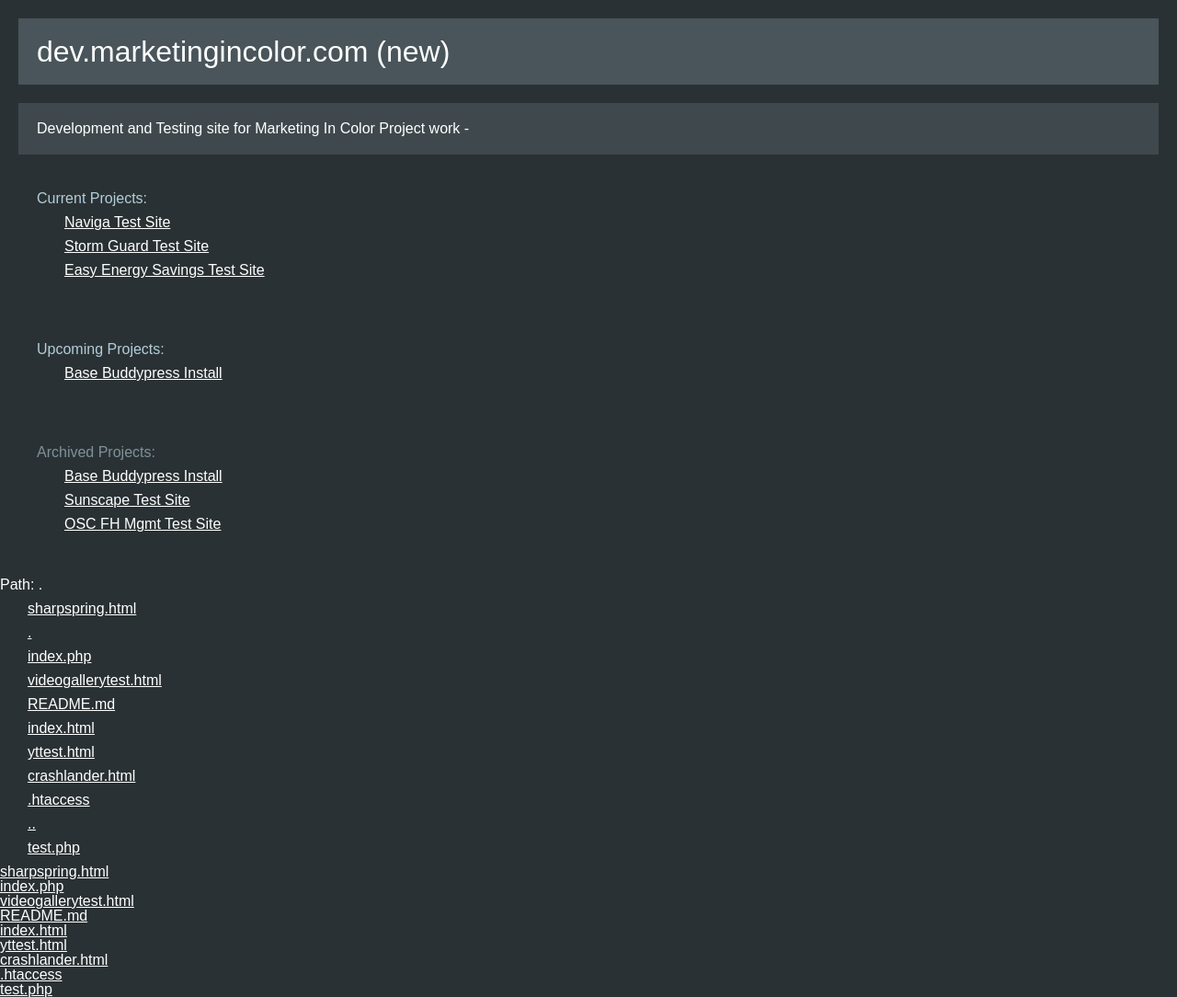
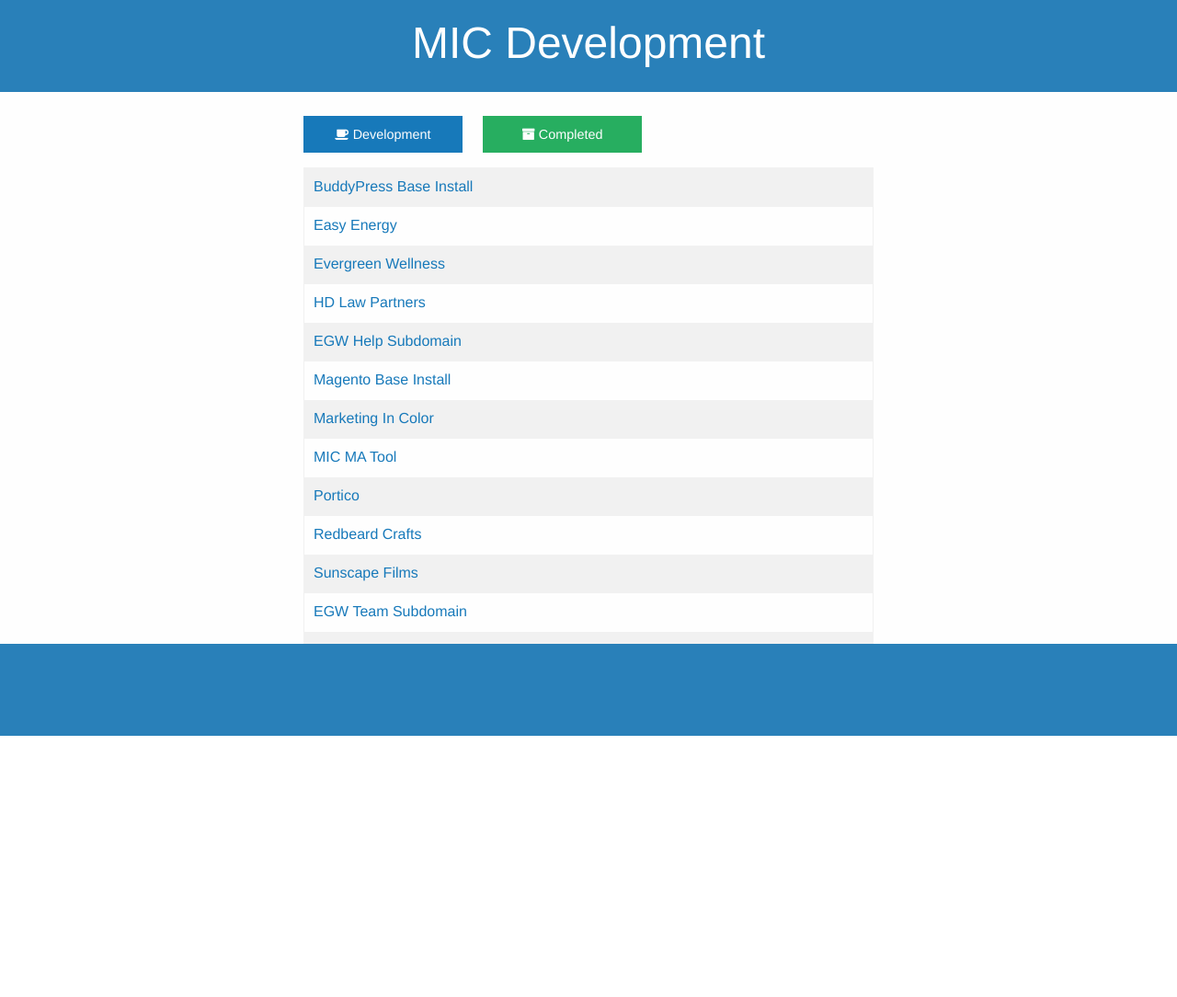
Before and after one commit to marketingincolor/mic-dev-website, a PHP site: page / in a window 1280 px wide. Shown: the whole page at 92% size. After the commit the page ends 800 px from the top, so only its background shows below. Run offline with PHP 8.4, Linux system fonts and the light colour scheme; some libraries are stand-ins or nearby versions.

Commit message:
Added new index file. Changed old index.php to index.php.old Edd does this work as a fix for Issue #1

```diff
--- a/index.php
+++ b/index.php
@@ -1,180 +1,227 @@
-<!DOCTYPE html PUBLIC "-//W3C//DTD HTML 4.01 Transitional//EN" "http://www.w3.org/TR/html4/loose.dtd">
-<html>
+<!DOCTYPE html>
+<html lang="en">
 	<head>
-<meta http-equiv="Content-Type" content="text/html; charset=ISO-8859-1">
-<title>MIC Development and Testing Domain</title>
+
+		<!-- Font Awesome -->
+		<link rel="stylesheet" href="https://maxcdn.bootstrapcdn.com/font-awesome/4.6.3/css/font-awesome.min.css">
+
+		<!-- Foundation -->
+		<link rel="stylesheet" href="https://cdn.jsdelivr.net/foundation/6.2.2/foundation.min.css" />
+
+		<!-- jQuery -->
+		<script src="https://ajax.googleapis.com/ajax/libs/jquery/1.12.4/jquery.min.js"></script>
+
+		<script>
+		$( document ).ready(function() {
+
+			//Default to show only development tables
+			$( '.development').show();
+			$( '.archive' ).hide();
+
+			//Default to change colors
+			$( '.contain-to-grid' ).css( "background-color","#2980b9" );
+
+			//Show Hide on Button Clicks
+			$( "#archive" ).click(function(){
+				$( ".archive" ).show();
+				$( ".archive a" ).css( "color", "#27ae60" );
+				$( ".development" ).hide();
+				$( ".contain-to-grid" ).css( "background-color", "#27ae60" );
+				$( "#development" ).fadeTo( "slow", 0.5, function() {
+					//Animation Complete.
+				});
+				$( "#archive" ).fadeTo("slow", 1, function() {
+					//Animation Complete
+				});
+			});
+
+			$( "#development" ).click(function(){
+				$( ".contain-to-grid" ).css("background-color", "#2980b9" );
+				$( ".development" ).show();
+				$( ".archive" ).hide();
+				$( "#archive" ).fadeTo( "slow", 0.5, function() {
+					//Animation Complete
+				});
+
+				$( "#development" ).fadeTo("slow", 1, function() {
+					//Animation Complete
+				});
+
+			});
+		});
+		</script>
+
+		<!-- CSS -->
 		<style>
-/* http://meyerweb.com/eric/tools/css/reset/
-   v2.0 | 20110126
-   License: none (public domain)
-*/
 
-html, body, div, span, applet, object, iframe,
-h1, h2, h3, h4, h5, h6, p, blockquote, pre,
-a, abbr, acronym, address, big, cite, code,
-del, dfn, em, img, ins, kbd, q, s, samp,
-small, strike, strong, sub, sup, tt, var,
-b, u, i, center,
-dl, dt, dd, ol, ul, li,
-fieldset, form, label, legend,
-table, caption, tbody, tfoot, thead, tr, th, td,
-article, aside, canvas, details, embed,
-figure, figcaption, footer, header, hgroup,
-menu, nav, output, ruby, section, summary,
-time, mark, audio, video {
-margin: 0;
-padding: 0;
-border: 0;
-font-size: 100%;
-font: inherit;
-vertical-align: baseline;
+			* { margin: 0; }
+			html, body { height: 100%; }
+
+			.center { margin: auto; width: 50%; padding: 10px; position: relative; }
+			.container { padding-top:2%; }
+			header { background-color: #7f8c8d; height:100px;}
+			header h1 { color:white; padding-top:1%;}
+
+
+			.page-wrap {
+			  min-height: 100%;
+			  /* equal to footer height */
+			  margin-bottom: -142px;
 			}
-/* HTML5 display-role reset for older browsers */
-article, aside, details, figcaption, figure,
-footer, header, hgroup, menu, nav, section {
+			.page-wrap:after {
+			  content: "";
 			  display: block;
 			}
-body {
-line-height: 1;
+			.site-footer, .page-wrap:after {
+			  height: 142px;
 			}
-ol, ul {
-list-style: none;
-}
-blockquote, q {
-quotes: none;
-}
-blockquote:before, blockquote:after,
-q:before, q:after {
-content: '';
-content: none;
-}
-table {
-border-collapse: collapse;
-border-spacing: 0;
+			.site-footer {
+			  background: orange;
 			}
 
-/* site-specific CSS changes: */
-/* Steel Colour Scheme:
-2A3134 - main bg color
-49555A
-3F494D
-B2CED9
-7E929A
-*/
+			/*footer*/
 
-body {
-font-family: arial, helvetica;
-background-color: #2A3134;
+			.full-width { max-width: 1400px; }
+
+			.footer {
+			  background:#7f8c8d;
+			  width:100%;
+			  height:100px;
+			  position:absolute;
+			  bottom:0;
+			  left:0;
+			}
+
+			.footer i { font-size: 100px; }
+
+			.footer h4 {
+			  color: #fff;
+			  font-size: 1em;
+			  font-weight: 400;
+			  text-transform: uppercase;
+			  margin-top: 2.5rem;
+			  margin-bottom: 10px;
+			}
+
+			.footer p, .footer a {
+			  font-weight: 300;
+			  font-size: .8em;
 			  color: #fff;
 			}
 
-h1 { font-size: 24pt; }
-h2 { font-size: 19pt; }
-h3 { font-size: 16pt; }
-h4 { font-size: 12pt; }
-
-.block { margin: 20px; padding:20px; }
-
-.bc1 { background-color: #49555A; }
-.bc2 { background-color: #3F494D; }
-.bc3 { background-color: #B2CED9; }
-.bc4 { background-color: #7E929A; }
-
-.c0 { color: #2A3134; }
-.c1 { color: #49555A; }
-.c2 { color: #3F494D; }
-.c3 { color: #B2CED9; }
-.c4 { color: #7E929A; }
-
-ul {margin:10px 20px;}
-li {margin:10px;}
-a:link, a:visited {color:#fff;}
-
+			@media only screen and (min-width: 40.063em) {
+			  .footer .columns:nth-child(n+2) {
+			    min-height: 280px;
+			  }
+			}
+			.footer-links {
+			  list-style-type: none;
+			}
+			.footer-links li {
+			  margin-top: .5em;
+			}
 		</style>
 
-<!-- INSERT SHARPSPRING TRACKING CODE -->
-<!--<script type="text/javascript">
-    var _ss = _ss || [];
-    _ss.push(['_setDomain', 'https://koi-16K25SY.sharpspring.com/net']);
-    _ss.push(['_setAccount', 'KOI-1FC22Y0']);
-    _ss.push(['_trackPageView']);
-    (function() {
-        var ss = document.createElement('script');
-        ss.type = 'text/javascript'; ss.async = true;
-        ss.src = ('https:' == document.location.protocol ? 'https://' : 'http://') + 'koi-16K25SY.sharpspring.com/client/ss.js?ver=1.1.1';
-        var scr = document.getElementsByTagName('script')[0];
-        scr.parentNode.insertBefore(ss, scr);
-    })();
-</script>-->
+
+		<!-- The Usual -->
+		<meta charset="UTF-8">
+		<title>MIC | Development</title>
 	</head>
+
 	<body>
-	<div class="block bc1">
-		<h1>dev.marketingincolor.com (new)</h1>
+
+		<!-- Header -->
+		<header class="contain-to-grid">
+			<div class="row">
+				<h1 class="text-center">MIC Development</h1>
 			</div>
 
-	<div class="block bc2">
-		Development and Testing site for Marketing In Color Project work -
+		</header>
+
+		<div class="container center">
+			<?php
+
+	//Finished Sites
+	$finished = array (
+		"Marketing In Color" => "http://www.marketingincolor.com",
+		"Madico" => "http://www.madico.com",
+		"Evergreen Wellness" => "http://www.myevergreenwellness.com",
+		"StormGuard" => "http://www.stormguardrestoration.com",
+		"Redbeard Crafts" => "http://www.redbeardcrafts.com",
+		"Easy Energy" => "http://easyenergysavingtips.com"
+	);
+
+	//Sort $finished sites
+	asort($finished);
+
+	//Development Sites
+	$development = array (
+
+		"EGW Help Subdomain" => "helpegw",
+		"EGW Team Subdomain" => "teamegw",
+		"BuddyPress Base Install" => "buddy",
+		"Easy Energy" => "easyenergy",
+		"Evergreen Wellness" => "egw",
+		"HD Law Partners" => "hdlaw",
+		"Magento Base Install" => "magento",
+		"Marketing In Color" => "mic2015",
+		"MIC MA Tool" => "micmatool",
+		"Portico" => "portico",
+		"Redbeard Crafts" => "redbeard",
+		"Sunscape Films" => "sunscape",
+		"WordPress Test" => "wptest"
+	);
+
+	//Sort $development sites
+	asort($development);
+
+	echo '
+	<table>
+		<tbody>
+				<tr>
+				<a href="#" id="development" class="button radius" style="width:12em;">
+				<i class="fa fa-coffee" aria-hidden="true"></i>
+				Development</a>
+				&nbsp; &nbsp;
+				<a href="#" id="archive" style="width: 12em; background-color: #27ae60;" class="button radius" style="width:12em;">
+				<i class="fa fa-archive" aria-hidden="true"></i>
+				Completed</a>
+				&nbsp; &nbsp;
+
+			</tr>
+	';
+
+
+
+	foreach($development as $name => $link) {
+		echo ("<tr><td class=\"development\"><a href=\"" . "http://dev.marketingincolor.com/" . $link . "\">" . $name . "</a></td></tr>");
+		}
+
+	foreach($finished as $name => $link) {
+		echo ("<tr><td class=\"archive\"><a href=\"" . $link . "\">" . $name . "</a></td></tr>");
+		}
+
+		echo '</tbody></table>';
+?>
+
+
+
 		</div>
 
-	<div class="block c3">
-		Current Projects:
-        <ul>
-            <li><a href="./naviga">Naviga Test Site</a></li>
-            <li><a href="./stormguard">Storm Guard Test Site</a></li>
-            <li><a href="./easyenergy">Easy Energy Savings Test Site</a></li>
-        </ul>
+		<!-- Footer -->
+		<footer class="footer contain-to-grid">
+			<div class="row">
+
 				</div>
 
-	<div class="block c3">
-		Upcoming Projects:
-        <ul>
-            <li><a href="./buddy">Base Buddypress Install</a></li>
-        </ul>
 			</div>
+		</footer>
 
-	<div class="block c4">
-		Archived Projects:
-        <ul>
-            <li><a href="./buddy">Base Buddypress Install</a></li>
-            <li><a href="./madico">Sunscape Test Site</a></li>
-            <li><a href="./oscfhm">OSC FH Mgmt Test Site</a></li>
-        </ul>
-	</div>
-
-    <div>
-        <?php //TODO: fix method of automation for directory display, using examples here or other code
-            $d = dir(".");
-            echo "Path: " . $d->path . "\n";
-            echo "<ul>";
-            while (false !== ($entry = $d->read())) {
-                echo "<li><a href='{$entry}'>{$entry}</a></li>";
-            }
-            echo "</ul>";
-            $d->close();
-        ?>
-
-        <?php
-        function recurseDir($dir) {
-    	    if(is_dir($dir)) {
-        		if($dh = opendir($dir)){
-        			while($file = readdir($dh)){
-        				if($file != '.' && $file != '..'){
-        					if(is_dir($dir . $file)){
-        						echo $dir . $file;
-        						// since it is a directory we recurse it.
-        						recurseDir($dir . $file . '/');
-        					}else{
-        						echo "<a href='" . $dir . "/" . $file . "'>".  $file ."</a><br />" ;
-        					}
-        				}
-        			}
-        		}
-    		closedir($dh);
-        	}
-        }
-        recurseDir('.');
-        ?>
-    </div>
+		<!-- Foundation -->
+		<script src="https://cdn.jsdelivr.net/foundation/6.2.2/foundation.min.js"></script>
+		<script>
+			$(document).foundation();
+		</script>
 
 </body>
 </html>
```
Also changed, not shown: 1 other file. Lines whose indentation alone changed are shown as unchanged.
